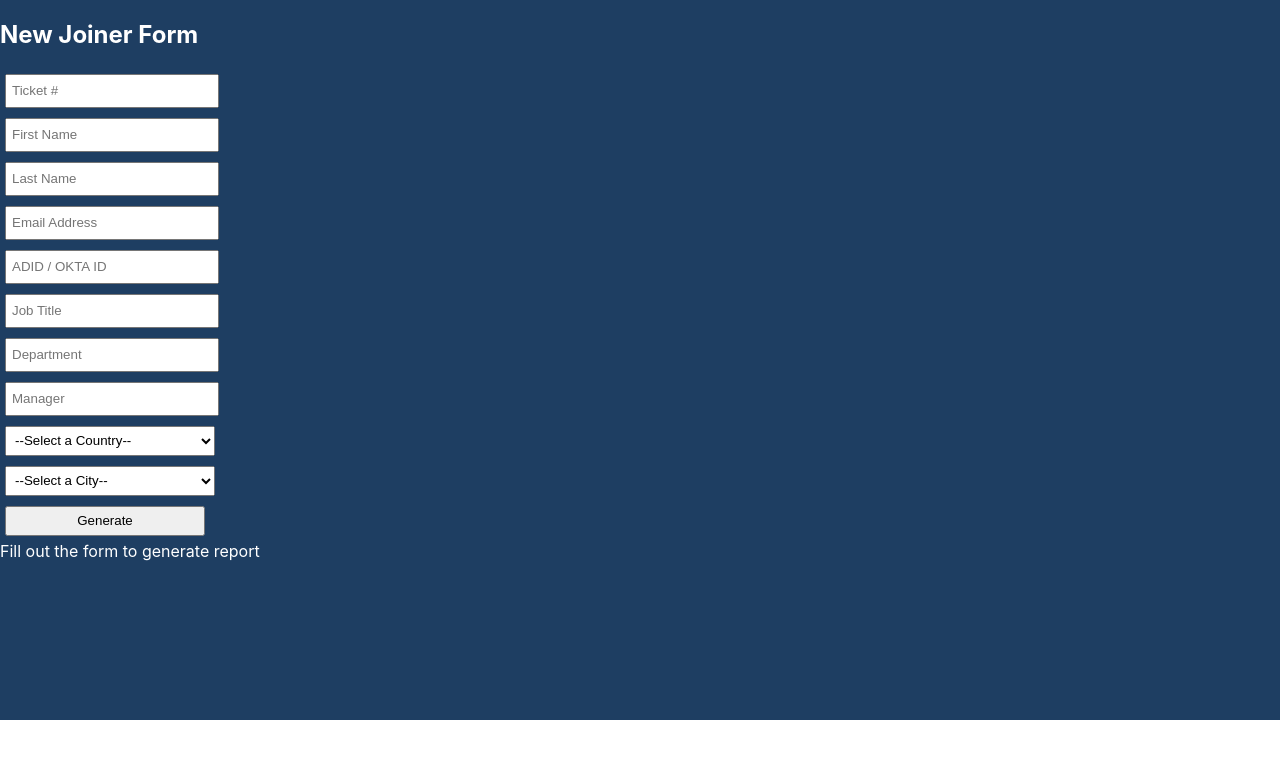
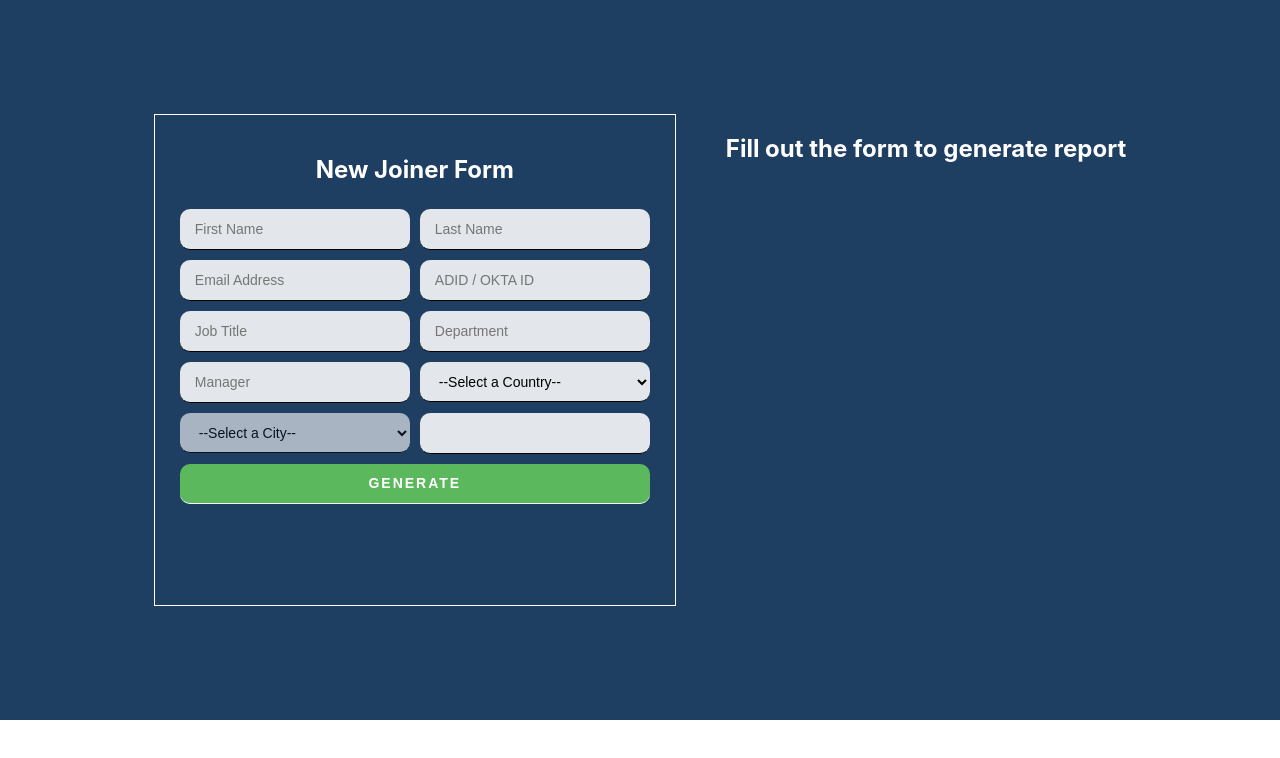
Before and after one commit to httpjms/git_repo, a React (Create React App) app: page / in a window 1280 px wide. Shown: the top 758 px of the page. Built offline with nearby package versions, Linux system fonts and the light colour scheme.

Commit message:
Adding the updated UI

```diff
--- a/src/App.css
+++ b/src/App.css
@@ -1,60 +1,96 @@
 .App {
   text-align: center;
-}
-
-.App-logo {
-  height: 40vmin;
-  pointer-events: none;
-}
-
-.App-header {
-  background-color: #282c34;
-  min-height: 100vh;
-  display: flex;
-  flex-direction: column;
-  align-items: center;
-  justify-content: center;
-  font-size: calc(10px + 2vmin);
-  color: white;
 }
 
 .App-link {
   color: #61dafb;
 }
 
-.main-body {
+.container {
   background-color: #1e3e62;
-  margin: auto;
   width: 100%;
   height: 100%;
   min-height: 720px;
   color: white;
+  display: flex;
+  justify-content: space-between;
+}
+.main-body {
+  display: flex;
+  gap: 50px;
+  max-width: 90%;
+  margin: auto;
 }
 .newjoiner-form,
 .emp-ad-task,
 .emp-zendesk-task,
-.emp-coruson-task {
+.emp-coruson-task,
+.emp-sdp-task {
   display: flex;
   flex-direction: column;
 }
+.newjoiner-form {
+  max-width: 100%;
+  text-align: center;
+  border: 1px solid white;
+  height: 450px;
+  padding: 20px;
+}
 
-.newjoiner-form input {
-  height: 20px;
+ul {
+  list-style: none;
+}
+.task-box {
+  border-top: #102236;
+  border-bottom: #102236;
+  box-shadow: 0 0 30px rgba(0, 0, 0, 0.1);
+  cursor: pointer;
+}
+
+.newjoiner-form input,
+select {
+  height: 40px;
   width: 200px;
-  padding: 5px;
+  padding: 0px 15px;
   margin: 5px;
+  background-color: rgba(255, 255, 255, 0.875);
+  border: none;
+  border-bottom: 1px solid;
+  color: black;
+  font-size: 14px;
+  border-radius: 10px;
 }
+
 .btnGenerate {
-  height: 30px;
-  width: 200px;
-  padding: 5px;
+  height: 40px;
+  width: 95;
+  padding: 0px 15px;
   margin: 5px;
+  gap: 50px;
+  background-color: #5cb85c;
+  border: none;
+  border-bottom: 1px solid;
+  color: white;
+  font-size: 14px;
+  border-radius: 10px;
+  cursor: pointer;
+  letter-spacing: 2px;
+}
+.btnGenerate:hover {
+  background-color: #57dc57;
 }
 .newjoiner-form select {
-  height: 30px;
-  width: 210px;
-  padding: 5px;
+  height: 40px;
+  width: 230px;
+  padding: 0px 15px;
   margin: 5px;
+  gap: 50px;
+  background-color: rgba(255, 255, 255, 0.875);
+  border: none;
+  border-bottom: 1px solid;
+  color: black;
+  font-size: 14px;
+  border-radius: 10px;
 }
 .employee-container {
   display: flex;
--- a/src/App.js
+++ b/src/App.js
@@ -4,6 +4,7 @@ import NewJoinerForm from "./components/NewJoinerForm";
 import ADTask from "./components/ADTask";
 import ZendeskTask from "./components/Zendesk";
 import CorusonTask from "./components/Coruson";
+import SDP from "./components/SDP";
 
 function App() {
   const [employees, setEmployees] = useState("");
@@ -12,19 +13,34 @@ function App() {
   };
 
   return (
+    <div className="container">
       <div className="main-body">
         <NewJoinerForm onGenerate={handleGenerate} />
         {employees.length < 1 ? (
-        <div>Fill out the form to generate report</div>
+          <div className="employee-container">
+            <h2> Fill out the form to generate report</h2>
+          </div>
         ) : (
           employees.map((employee) => (
             <div className="employee-container" key={employee.adid}>
+              <ul>
+                <li className="task-box">
                   <ADTask employee={employee} />
+                </li>
+                <li className="task-box">
                   <ZendeskTask employee={employee} />
+                </li>
+                <li className="task-box">
+                  <SDP employee={employee} />
+                </li>
+                <li className="task-box">
                   <CorusonTask employee={employee} />
+                </li>
+              </ul>
             </div>
           ))
         )}
+      </div>
     </div>
   );
 }
--- a/src/components/NewJoinerForm.jsx
+++ b/src/components/NewJoinerForm.jsx
@@ -6,14 +6,14 @@ function NewJoinerForm({ onGenerate }) {
   const [firstName, setFirstName] = useState("");
   const [lastName, setLastName] = useState("");
   const [emailAdd, setEmailAdd] = useState("");
-  const [country, setCountry] = useState("");
+  const [country, setCountry] = useState([""]);
   const [jobTitle, setJobTitle] = useState("");
   const [department, setDepartment] = useState("");
   const [manager, setManager] = useState("");
   const [adid, setAdid] = useState("");
 
   //-----------------------------------------//
-  const [selectedCountry, setSelectedCountry] = useState([""]);
+  const [selectedCountry, setSelectedCountry] = useState("");
   const [cities, setCities] = useState([""]);
   const [selectedCity, setSelectedCity] = useState("");
   const [address, setAddress] = useState("");
@@ -42,6 +42,20 @@ function NewJoinerForm({ onGenerate }) {
 
   function onSubmit(e) {
     e.preventDefault();
+    if (
+      !firstName ||
+      !lastName ||
+      !emailAdd ||
+      !adid ||
+      !jobTitle ||
+      !department ||
+      !manager ||
+      !country ||
+      !selectedCity ||
+      !address ||
+      !zipCode
+    )
+      return;
     const newJoiner = {
       ticketID,
       firstName,
@@ -65,6 +79,7 @@ function NewJoinerForm({ onGenerate }) {
     setJobTitle("");
     setDepartment("");
     setManager("");
+    setSelectedCountry("");
     setCountry("");
     setSelectedCity("");
     setAddress("");
@@ -74,12 +89,14 @@ function NewJoinerForm({ onGenerate }) {
   return (
     <form className="newjoiner-form" onSubmit={onSubmit}>
       <h2>New Joiner Form</h2>
-      <input
+
+      <div className="flex-box">
+        {/* <input
         type="number"
         placeholder="Ticket #"
         value={ticketID}
         onChange={(e) => setTicketID(e.target.value)}
-      />
+        /> */}
         <input
           type="text"
           placeholder="First Name"
@@ -92,6 +109,8 @@ function NewJoinerForm({ onGenerate }) {
           value={lastName}
           onChange={(e) => setLastName(e.target.value)}
         />
+      </div>
+      <div className="flex-box">
         <input
           type="emai"
           placeholder="Email Address"
@@ -102,9 +121,12 @@ function NewJoinerForm({ onGenerate }) {
           type="text"
           placeholder="ADID / OKTA ID"
           value={adid}
+          minLength={4}
+          maxLength={10}
           onChange={(e) => setAdid(e.target.value)}
         />
-
+      </div>
+      <div className="flex-box">
         <input
           type="text"
           placeholder="Job Title"
@@ -117,6 +139,8 @@ function NewJoinerForm({ onGenerate }) {
           value={department}
           onChange={(e) => setDepartment(e.target.value)}
         />
+      </div>
+      <div className="flex-box">
         <input
           type="text"
           placeholder="Manager"
@@ -134,7 +158,8 @@ function NewJoinerForm({ onGenerate }) {
             </option>
           ))}
         </select>
-
+      </div>
+      <div className="flex-box">
         <select
           value={selectedCity}
           onChange={handleCityChange}
@@ -151,9 +176,12 @@ function NewJoinerForm({ onGenerate }) {
             ))}
         </select>
 
-      <input type="text" hidden value={`${address} ${zipCode}`} readOnly />
+        <input type="text" value={`${address} ${zipCode}`} readOnly />
+      </div>
 
-      <button className="btnGenerate">Generate</button>
+      <button className="btnGenerate">
+        <strong>GENERATE </strong>
+      </button>
     </form>
   );
 }
--- /dev/null
+++ b/src/components/SDP.jsx
@@ -0,0 +1,20 @@
+const SDP = ({ employee }) => {
+  return (
+    <div className="emp-sdp-task">
+      <h3>SDP</h3>
+      <label>For enabling po ng SDP. thank you</label>
+      <p></p>
+      <label>
+        Display Name: {employee.firstName} {employee.lastName}
+      </label>
+      <label>OKTA ID: {employee.jobTitle}</label>
+      <label>Email Address: {employee.emailAdd}</label>
+      <label>Department: {employee.department}</label>
+      <label>Manager: {employee.manager}</label>
+      <label>Country: {employee.country}</label>
+      <label>Zendesk: Created</label>
+    </div>
+  );
+};
+
+export default SDP;
```
Lines whose indentation alone changed are shown as unchanged.
